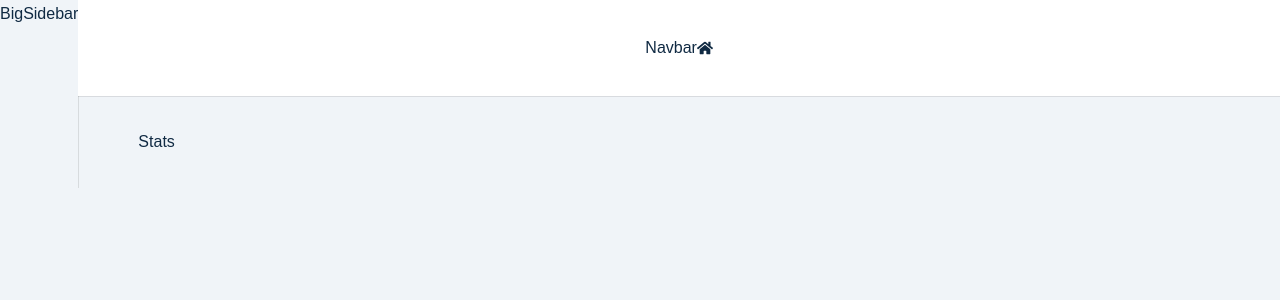
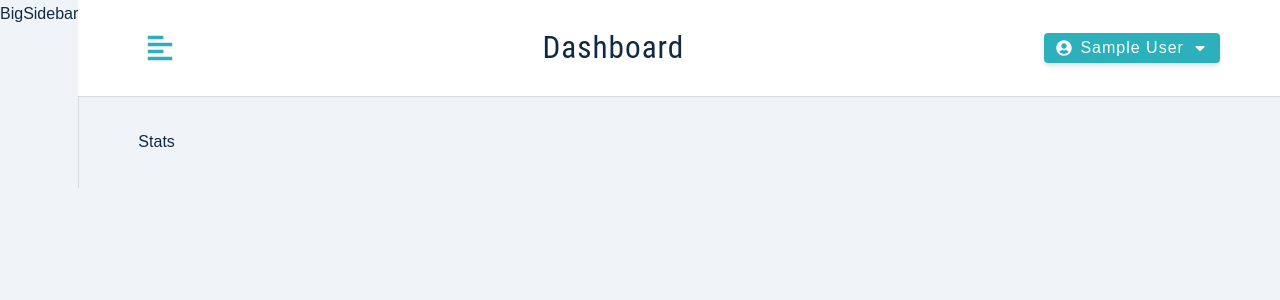
Before and after one commit to ssssuki/JobFlow, a React (Create React App) app in the folder client/: page / in a window 1280 px wide. Shown: the top 300 px of the page. Built offline with nearby package versions, Linux system fonts and the light colour scheme; sample sign-in values are in the browser's storage.

Commit message:
set up log out feature

```diff
--- a/client/src/components/Navbar.js
+++ b/client/src/components/Navbar.js
@@ -1,11 +1,39 @@
-import Wrapper from "../assets/wrappers/Navbar.js"
-import {FaHome} from 'react-icons/fa'
+import Wrapper from '../assets/wrappers/Navbar'
+import { FaAlignLeft, FaUserCircle, FaCaretDown } from 'react-icons/fa'
+import { useAppContext } from '../context/appContext'
+import Logo from './Logo'
+import { useState } from 'react'
 
 const Navbar = () => {
+    const [showLogout, setShowLogout] = useState(false)
+    const { toggleSidebar, logoutUser, user } = useAppContext()
     return (
         <Wrapper>
-            <div>Navbar</div>
-            <FaHome />
+            <div className='nav-center'>
+                <button type='button' className='toggle-btn' onClick={toggleSidebar}>
+                    <FaAlignLeft />
+                </button>
+                <div>
+                    <Logo />
+                    <h3 className='logo-text'>dashboard</h3>
+                </div>
+                <div className='btn-container'>
+                    <button
+                        type='button'
+                        className='btn'
+                        onClick={() => setShowLogout(!showLogout)}
+                    >
+                        <FaUserCircle />
+                        {user?.name}
+                        <FaCaretDown />
+                    </button>
+                    <div className={showLogout ? 'dropdown show-dropdown' : 'dropdown'}>
+                        <button type='button' className='dropdown-btn' onClick={logoutUser}>
+                            logout
+                        </button>
+                    </div>
+                </div>
+            </div>
         </Wrapper>
     )
 }
--- a/client/src/context/action.js
+++ b/client/src/context/action.js
@@ -8,3 +8,6 @@
 export const LOGIN_USER_BEGIN = 'LOGIN_USER_BEGIN';
 export const LOGIN_USER_SUCCESS = 'LOGIN USER SUCCESS';
 export const LOGIN_USER_ERROR = 'LOGIN USER ERROR';
+
+export const TOGGLE_SIDEBAR = 'TOGGLE_SIDEBAR'
+export const LOGOUT_USER = 'LOGOUT_USER'
--- a/client/src/context/appContext.js
+++ b/client/src/context/appContext.js
@@ -1,13 +1,17 @@
 import React, { useReducer, useContext, useEffect } from "react";
 import reducer from "./reducers";
-import { DISPLAY_ALERT, CLEAR_ALERT, REGISTER_USER_BEGIN,
+import {
+  DISPLAY_ALERT, CLEAR_ALERT, REGISTER_USER_BEGIN,
   REGISTER_USER_ERROR, REGISTER_USER_SUCCESS,
-  LOGIN_USER_BEGIN, LOGIN_USER_ERROR, LOGIN_USER_SUCCESS } from "./action";
+  LOGIN_USER_BEGIN, LOGIN_USER_ERROR, LOGIN_USER_SUCCESS,
+  TOGGLE_SIDEBAR,  LOGOUT_USER,
+
+} from "./action";
 import axios from 'axios'
 
 
-const token = localStorage.getItem ('token')
-const user = localStorage.getItem( 'user')
+const token = localStorage.getItem('token')
+const user = localStorage.getItem('user')
 const userLocation = localStorage.getItem('location')
 
 const initialState = {
@@ -16,10 +20,11 @@
   showAlert: false,
   alertText: "",
   alertType: "",
-  user:user? JSON.parse (user) : null,
+  user: user ? JSON.parse(user) : null,
   userLocation: userLocation || '',
   token: token,
   jobLocation: userLocation || '',
+  showSidebar: false,
 };
 
 const AppContext = React.createContext();
@@ -60,7 +65,7 @@
       dispatch({
         type: REGISTER_USER_SUCCESS, payload: { user, token, location },
       })
-      adduserToLocalstorage ({ user, token, location })
+      adduserToLocalstorage({ user, token, location })
     } catch (error) {
       // console.log(error.response)
       dispatch({
@@ -71,27 +76,36 @@
     clearAlert()
   }
 
-const loginUser= async (currentUser) => {
+  const loginUser = async (currentUser) => {
     dispatch({ type: LOGIN_USER_BEGIN })
     try {
-    const {data} = await axios.post('/api/v1/auth/login',
+      const { data } = await axios.post('/api/v1/auth/login',
         currentUser)
       // console.log(response)
       const { user, token, location } = data
       dispatch({
         type: LOGIN_USER_SUCCESS, payload: { user, token, location },
       })
-    adduserToLocalstorage ({ user, token, location })
+      adduserToLocalstorage({ user, token, location })
     } catch (error) {
       dispatch({
         type: LOGIN_USER_ERROR,
         payload: { msg: error.response.data.msg },
       })
     }
-  clearAlert()}
+    clearAlert()
+  }
 
+  const logoutUser = async () => {
+    dispatch({ type: LOGOUT_USER })
+    removeUserFromLocalStorage()
+  };
+
+  const toggleSidebar = () => {
+    dispatch({ type: TOGGLE_SIDEBAR });
+  };
   return (
-    <AppContext.Provider value={{ ...state, displayAlert, registerUser,loginUser }}>
+    <AppContext.Provider value={{ ...state, displayAlert, registerUser, loginUser ,logoutUser}}>
       {children}
     </AppContext.Provider>
   );
--- a/client/src/context/reducers.js
+++ b/client/src/context/reducers.js
@@ -1,6 +1,10 @@
-import { DISPLAY_ALERT, CLEAR_ALERT, REGISTER_USER_BEGIN,
-REGISTER_USER_ERROR, REGISTER_USER_SUCCESS,
-LOGIN_USER_BEGIN, LOGIN_USER_ERROR, LOGIN_USER_SUCCESS } from "./action";
+import {
+  DISPLAY_ALERT, CLEAR_ALERT, REGISTER_USER_BEGIN,
+  REGISTER_USER_ERROR, REGISTER_USER_SUCCESS,
+  LOGIN_USER_BEGIN, LOGIN_USER_ERROR, LOGIN_USER_SUCCESS, TOGGLE_SIDEBAR, LOGOUT_USER
+} from "./action";
+
+import { initialState } from "./appContext";
 
 const reducer = (state, action) => {
   if (action.type === DISPLAY_ALERT) {
@@ -34,7 +38,7 @@
   }
   if (action.type === REGISTER_USER_ERROR) {
     return {
-    ...state, isLoading: false,
+      ...state, isLoading: false,
       showAlert: true, alertType: 'danger', alertText: action.payload.msg,
     }
   }
@@ -53,12 +57,29 @@
   }
   if (action.type === LOGIN_USER_ERROR) {
     return {
-    ...state, isLoading: false,
+      ...state, isLoading: false,
       showAlert: true, alertType: 'danger', alertText: action.payload.msg,
     }
   }
 
+  if (action.type === TOGGLE_SIDEBAR) {
+    return {
+      ...state,
+      showSidebar: !state.showSidebar,
+    };
+  }
+
+  if (action.type === LOGOUT_USER) {
+    return {
+      ...initialState,
+      user: null,
+      token: null,
+      userLocation: '',
+      jobLocation: '',
+    };
+  }
+
   throw new Error(`no such action : ${action.type}`);
-    };
+};
 
-    export default reducer;
+export default reducer;
```
Lines whose indentation alone changed are shown as unchanged.
